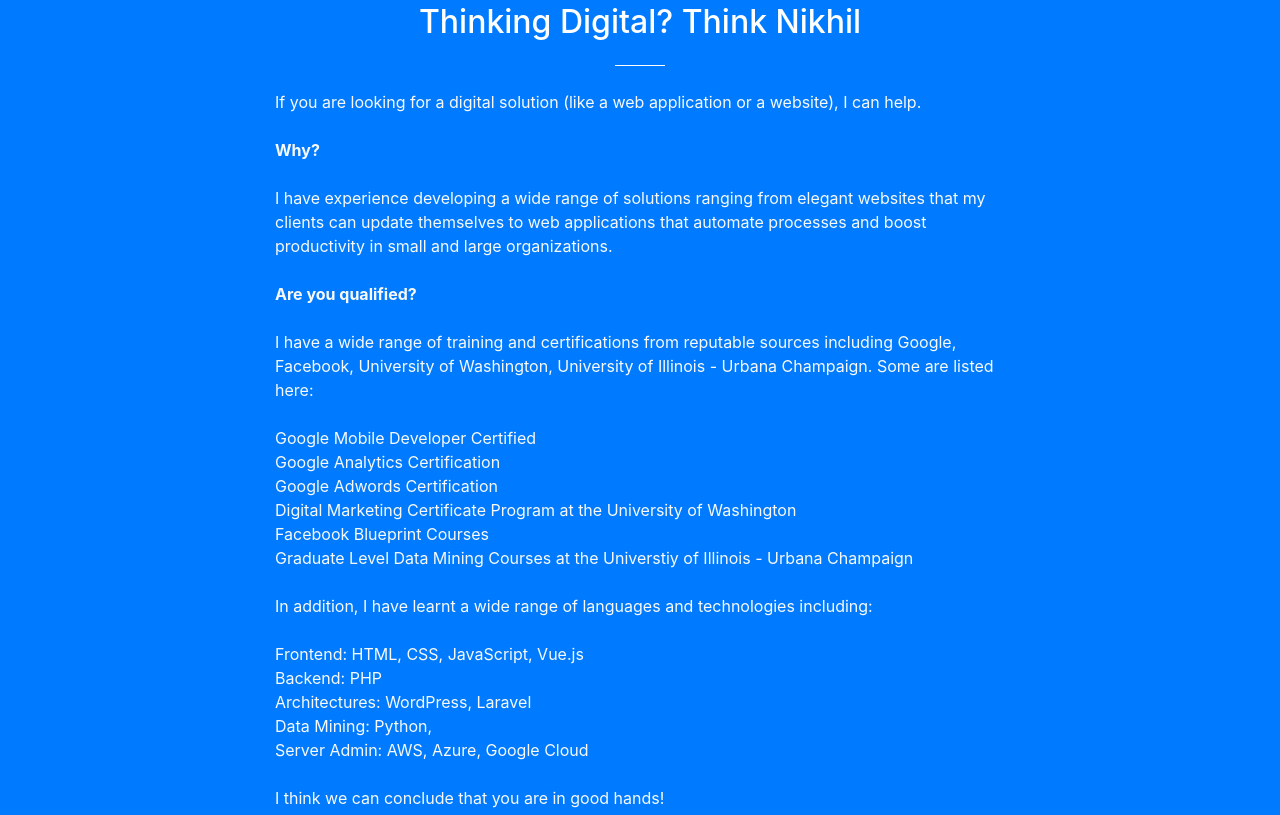
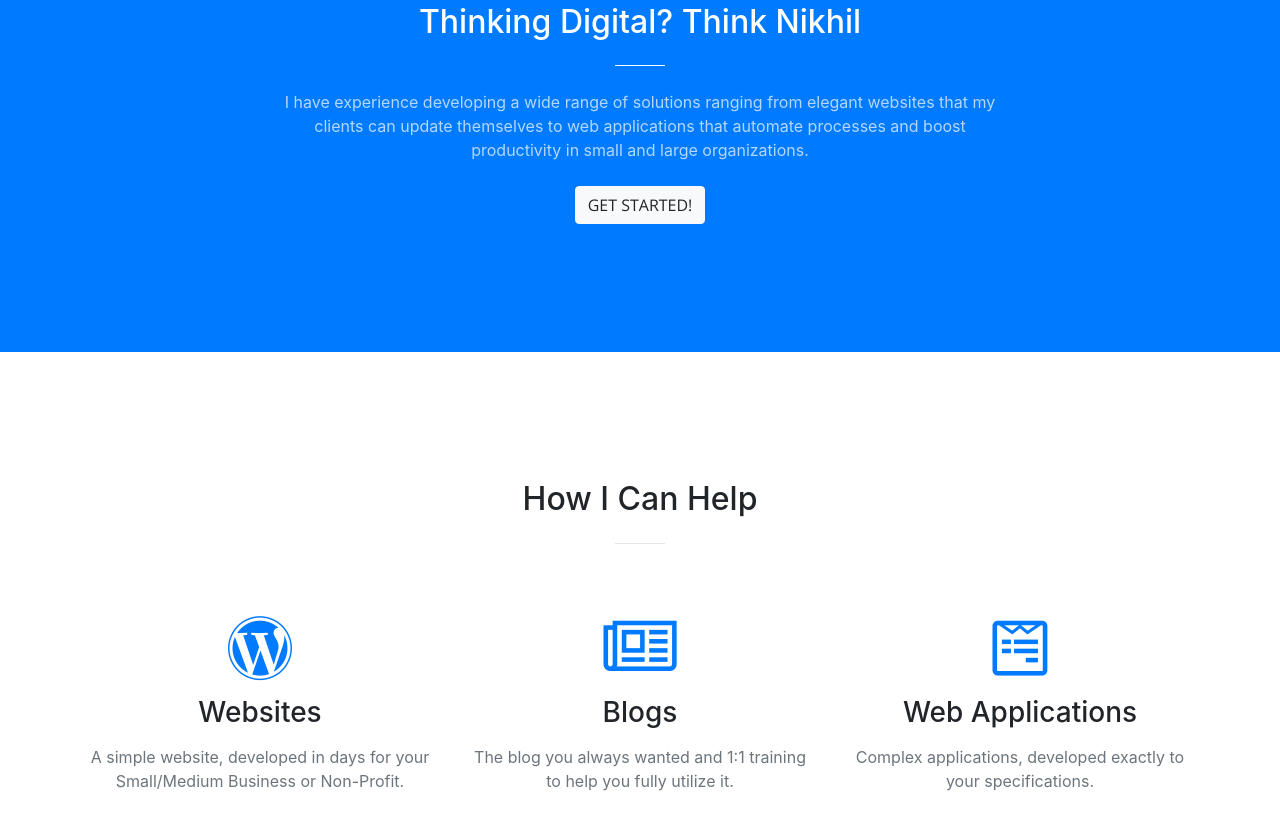
Before and after one commit to agarwa13/nikhil-portfolio, a website with bundled scripts: page index.html in a window 1280 px wide. Shown: the part 925-1740 px from the top of the page. Built offline with nearby package versions, Linux system fonts and the light colour scheme; files whose address does not match are found by name.

Commit message:
updated about section

```diff
--- a/css/creative.css
+++ b/css/creative.css
@@ -5,7 +5,7 @@ html {
 }
 
 body {
-  font-family: 'Merriweather', 'Helvetica Neue', Arial, sans-serif;
+  font-family: 'Open Sans', 'Helvetica Neue', Arial, sans-serif;
 }
 
 hr {
@@ -48,6 +48,14 @@ h6 {
 
 .text-faded {
   color: rgba(255, 255, 255, 0.7);
+}
+
+.text-orange{
+  color: #F05F40;
+}
+
+hr.orange{
+  border-color: #F05F40;
 }
 
 section {
--- a/index.html
+++ b/index.html
@@ -73,51 +73,51 @@
       </div>
     </header>
 
-    <section class="bg-primary" id="about">
+    <section id="about" class="bg-primary">
       <div class="container">
         <div class="row">
-          <div class="col-lg-8 mx-auto">
-            <h2 class="section-heading text-white text-center">Thinking Digital? Think Nikhil</h2>
+          <div class="col-lg-8 mx-auto text-center">
+            <h2 class="section-heading text-white">Thinking Digital? Think Nikhil</h2>
             <hr class="light my-4">
-            <p class="text-light mb-4">
-              If you are looking for a digital solution (like a web application or a website), I can help.
-            </p>
-            <p class="text-light mb-4">
-              <strong>Why?</strong>
-            </p>
-            <p class="text-light mb-4">
+            <!--<p class="text-dark-orange mb-4">-->
+              <!--If you are looking for a digital solution (like a web application or a website), I can help.-->
+            <!--</p>-->
+            <!--<p class="text-dark-orange mb-4">-->
+              <!--<strong>Why?</strong>-->
+            <!--</p>-->
+            <p class="text-faded mb-4">
               I have experience developing a wide range of solutions ranging from elegant websites that my clients can update themselves to web applications that automate processes and boost productivity in small and large organizations.
             </p>
-            <p class="text-light mb-4">
-              <strong>Are you qualified?</strong>
-            </p>
-            <p class="text-light mb-4">
-              I have a wide range of training and certifications from reputable sources including Google, Facebook, University of Washington, University of Illinois - Urbana Champaign. Some are listed here:
-              </p>
+            <!--<p class="text-dark-orange mb-4">-->
+              <!--<strong>Are you qualified?</strong>-->
+            <!--</p>-->
+            <!--<p class="text-dark-orange mb-4">-->
+              <!--I have a wide range of training and certifications from reputable sources including Google, Facebook, University of Washington, University of Illinois - Urbana Champaign. Some are listed here:-->
+              <!--</p>-->
 
-            <p class="text-light mb-4">
-              Google Mobile Developer Certified<br>
-              Google Analytics Certification<br>
-              Google Adwords Certification<br>
-              Digital Marketing Certificate Program at the University of Washington<br>
-              Facebook Blueprint Courses<br>
-              Graduate Level Data Mining Courses at the Universtiy of Illinois - Urbana Champaign
-              </p>
+            <!--<p class="text-dark-orange mb-4">-->
+              <!--Google Mobile Developer Certified<br>-->
+              <!--Google Analytics Certification<br>-->
+              <!--Google Adwords Certification<br>-->
+              <!--Digital Marketing Certificate Program at the University of Washington<br>-->
+              <!--Facebook Blueprint Courses<br>-->
+              <!--Graduate Level Data Mining Courses at the Universtiy of Illinois - Urbana Champaign-->
+              <!--</p>-->
 
-            <p class="text-light mb-4">
-              In addition, I have learnt a wide range of languages and technologies including:
-              </p>
-            <p class="text-light mb-4">
-              Frontend: HTML, CSS, JavaScript, Vue.js <br>
-              Backend: PHP <br>
-              Architectures: WordPress, Laravel <br>
-              Data Mining: Python, <br>
-              Server Admin: AWS, Azure, Google Cloud
-            </p>
+            <!--<p class="text-dark-orange mb-4">-->
+              <!--In addition, I have learnt a wide range of languages and technologies including:-->
+              <!--</p>-->
+            <!--<p class="text-dark-orange mb-4">-->
+              <!--Frontend: HTML, CSS, JavaScript, Vue.js <br>-->
+              <!--Backend: PHP <br>-->
+              <!--Architectures: WordPress, Laravel <br>-->
+              <!--Data Mining: Python, <br>-->
+              <!--Server Admin: AWS, Azure, Google Cloud-->
+            <!--</p>-->
 
-            <p class="text-light mb-4">
-              I think we can conclude that you are in good hands!
-            </p>
+            <!--<p class="text-dark-orange mb-4">-->
+              <!--I think we can conclude that you are in good hands!-->
+            <!--</p>-->
 
             <a class="btn btn-light btn-xl js-scroll-trigger" href="#services">Get Started!</a>
           </div>
```
